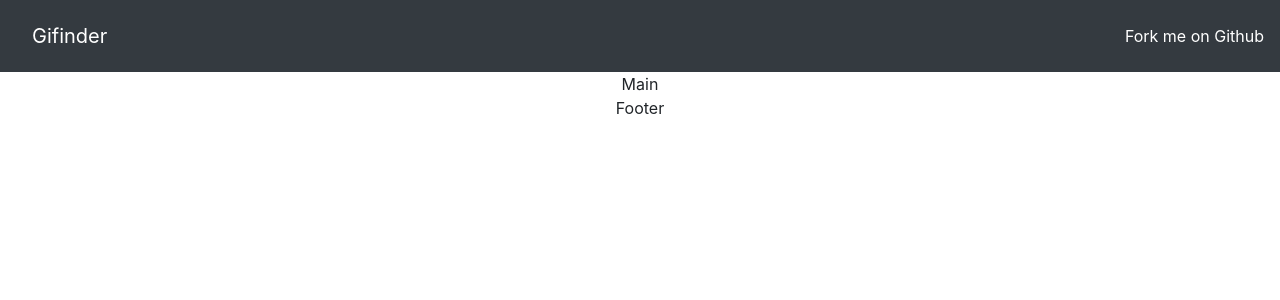
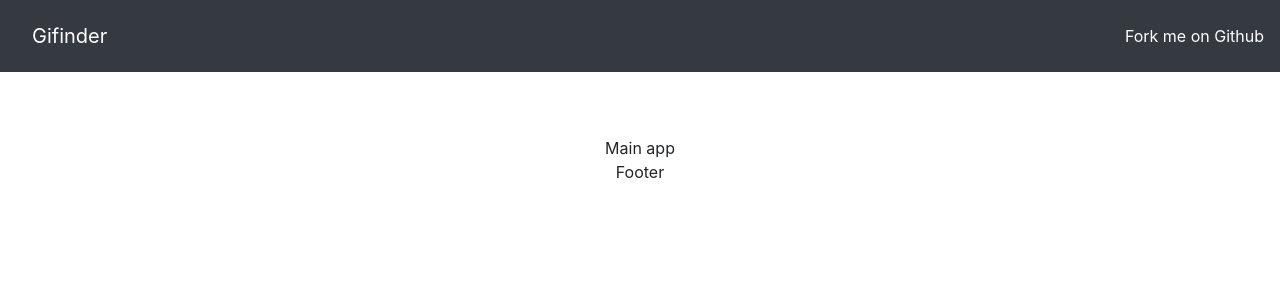
Before and after one commit to gcaggia/gifinder, a React (Create React App) app: page / in a window 1280 px wide. Shown: the top 300 px of the page. Built offline with nearby package versions, Linux system fonts and the light colour scheme.

Commit message:
PR-2 add code for basic main structure

```diff
--- a/src/Main.js
+++ b/src/Main.js
@@ -1,8 +1,17 @@
-import React from 'react';
+import React                 from 'react';
+import {Col, Container, Row} from 'react-bootstrap';
 
 const Main = () => {
   return (
-    <div>Main</div>
+    <div className="mt-3 pt-5">
+      <Container>
+        <Row>
+          <Col md={{ span: 10, offset: 1 }}>
+            Main app
+          </Col>
+        </Row>
+      </Container>
+    </div>
   );
 };
 
```
